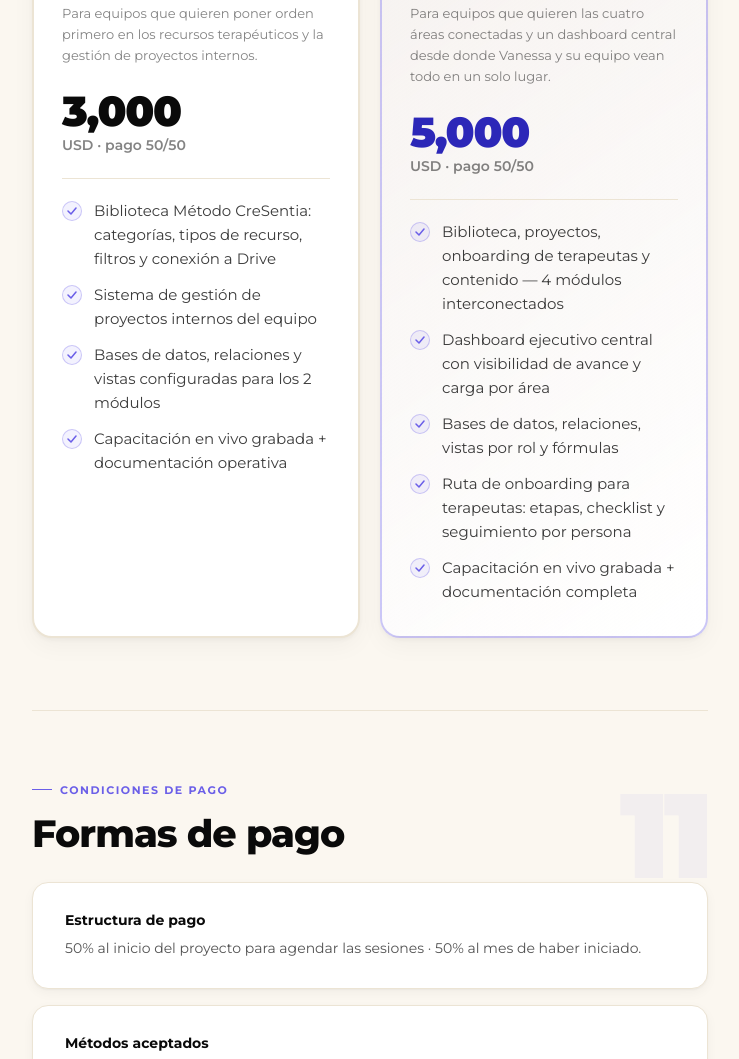
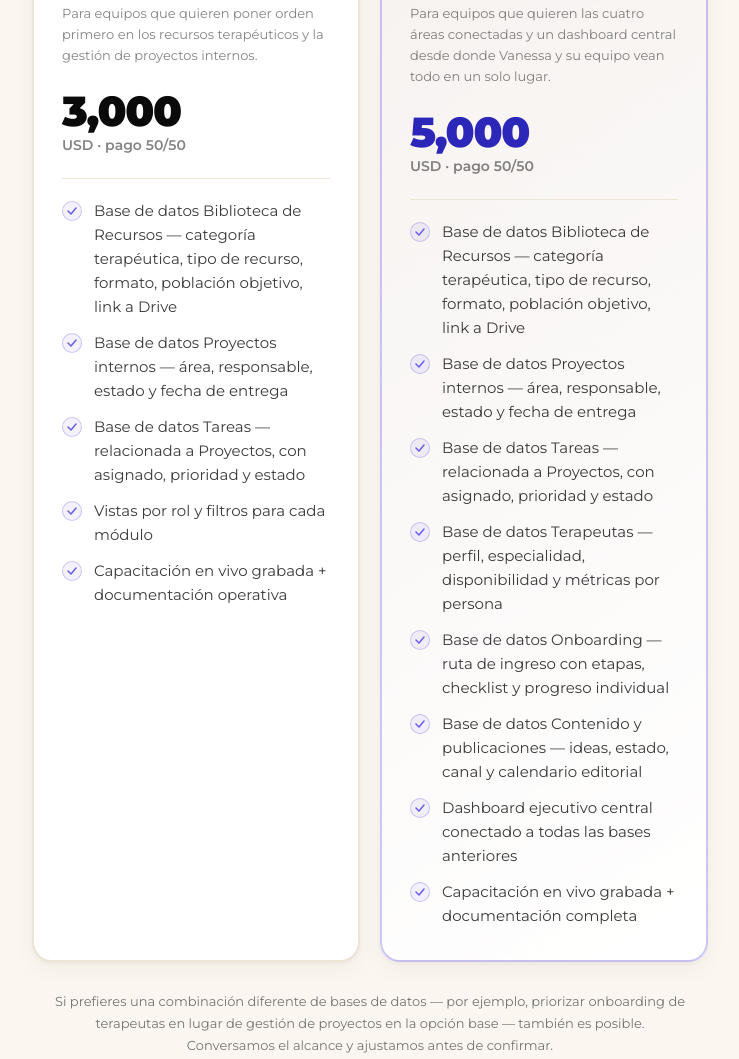
Before and after one commit to sarasystec/systec-web, a website: page propuestas/cresentia/index.html in a window 1280 px wide. Shown: the part 8348-9407 px from the top of the page, without its empty margins (270-1009 px from the left). Drawn offline with Linux system fonts and the light colour scheme.

Commit message:
Propuesta: CreSentia (2026-06-04)

```diff
--- a/propuestas/cresentia/index.html
+++ b/propuestas/cresentia/index.html
@@ -671,9 +671,10 @@ tr:hover td{background:rgba(107,95,232,0.04)}
         <div class="price-number">3,000</div>
         <div class="price-currency">USD · pago 50/50</div>
         <div class="price-divider"></div>
-        <ul class="check-list"><li>Biblioteca Método CreSentia: categorías, tipos de recurso, filtros y conexión a Drive</li>
-<li>Sistema de gestión de proyectos internos del equipo</li>
-<li>Bases de datos, relaciones y vistas configuradas para los 2 módulos</li>
+        <ul class="check-list"><li>Base de datos Biblioteca de Recursos — categoría terapéutica, tipo de recurso, formato, población objetivo, link a Drive</li>
+<li>Base de datos Proyectos internos — área, responsable, estado y fecha de entrega</li>
+<li>Base de datos Tareas — relacionada a Proyectos, con asignado, prioridad y estado</li>
+<li>Vistas por rol y filtros para cada módulo</li>
 <li>Capacitación en vivo grabada + documentación operativa</li></ul>
       </div>
       <div class="price-card recommended reveal reveal-delay-2">
@@ -683,13 +684,17 @@ tr:hover td{background:rgba(107,95,232,0.04)}
         <div class="price-number">5,000</div>
         <div class="price-currency">USD · pago 50/50</div>
         <div class="price-divider"></div>
-        <ul class="check-list"><li>Biblioteca, proyectos, onboarding de terapeutas y contenido — 4 módulos interconectados</li>
-<li>Dashboard ejecutivo central con visibilidad de avance y carga por área</li>
-<li>Bases de datos, relaciones, vistas por rol y fórmulas</li>
-<li>Ruta de onboarding para terapeutas: etapas, checklist y seguimiento por persona</li>
+        <ul class="check-list"><li>Base de datos Biblioteca de Recursos — categoría terapéutica, tipo de recurso, formato, población objetivo, link a Drive</li>
+<li>Base de datos Proyectos internos — área, responsable, estado y fecha de entrega</li>
+<li>Base de datos Tareas — relacionada a Proyectos, con asignado, prioridad y estado</li>
+<li>Base de datos Terapeutas — perfil, especialidad, disponibilidad y métricas por persona</li>
+<li>Base de datos Onboarding — ruta de ingreso con etapas, checklist y progreso individual</li>
+<li>Base de datos Contenido y publicaciones — ideas, estado, canal y calendario editorial</li>
+<li>Dashboard ejecutivo central conectado a todas las bases anteriores</li>
 <li>Capacitación en vivo grabada + documentación completa</li></ul>
       </div>
     </div>
+    <p style="margin-top:28px;font-size:13px;line-height:1.7;color:rgba(10,10,10,0.55);text-align:center;max-width:640px;margin-left:auto;margin-right:auto;">Si prefieres una combinación diferente de bases de datos — por ejemplo, priorizar onboarding de terapeutas en lugar de gestión de proyectos en la opción base — también es posible. Conversamos el alcance y ajustamos antes de confirmar.</p>
   </div>
 
   <!-- 11 CONDICIONES DE PAGO -->
```
